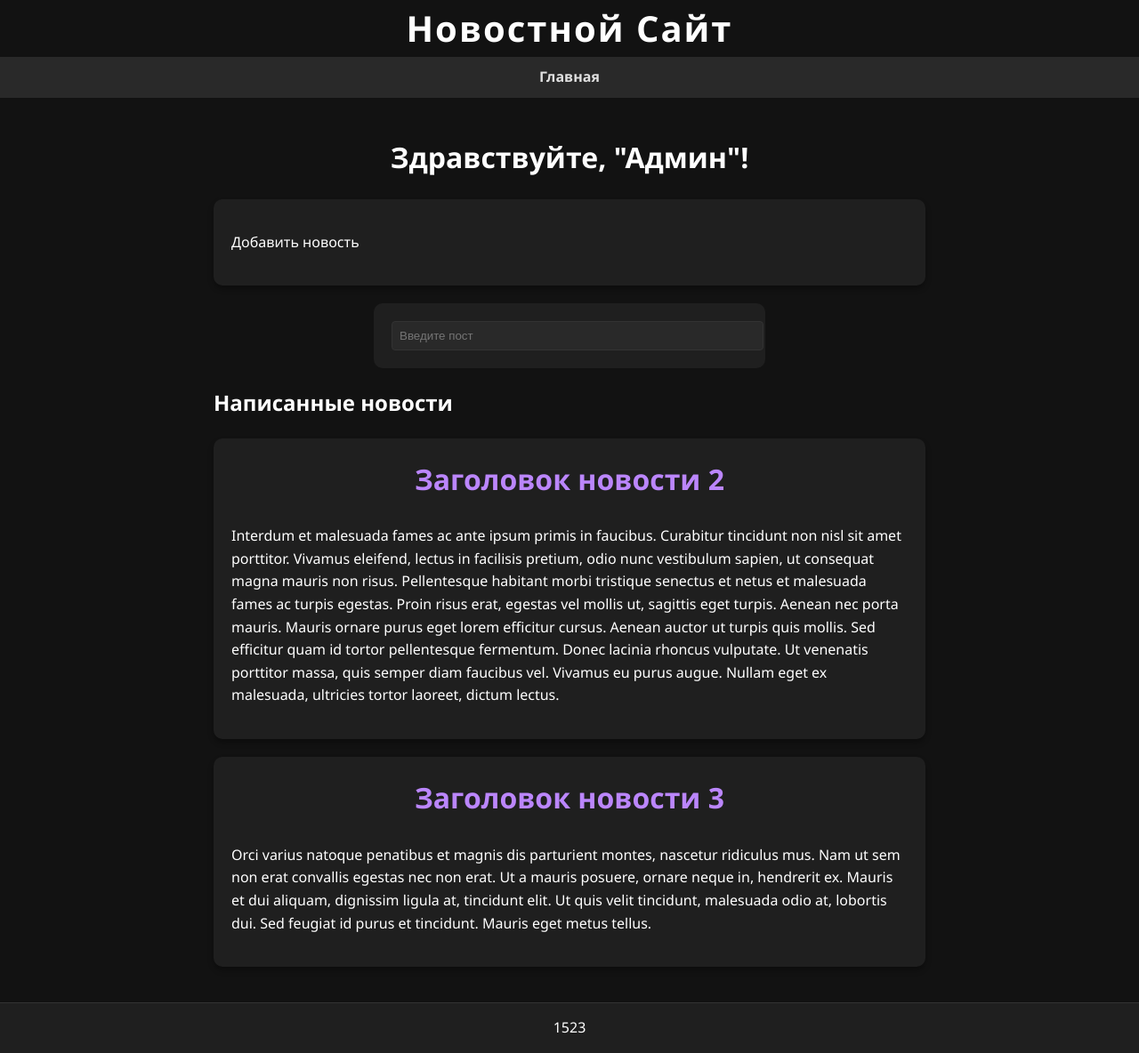
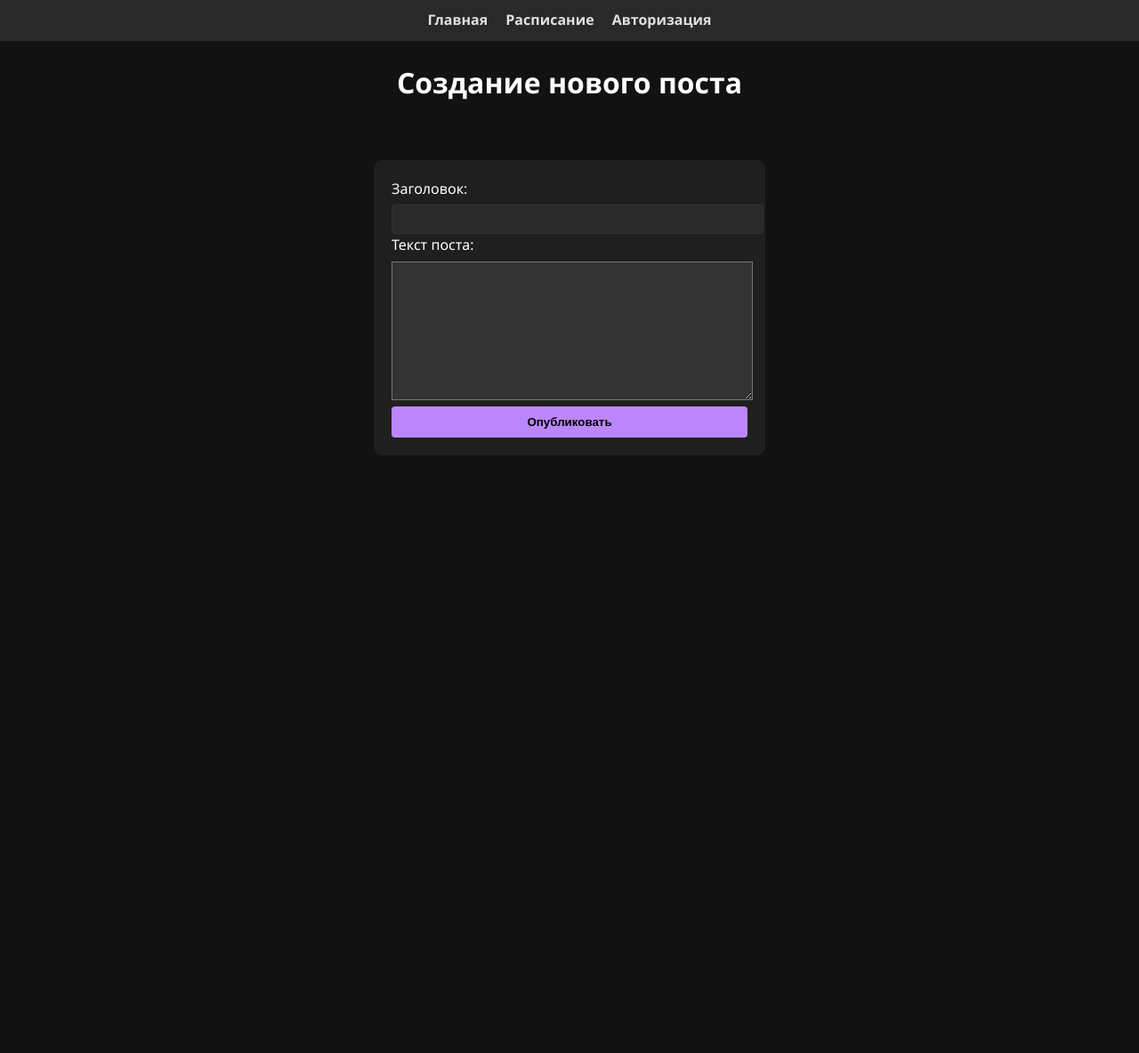
Before and after one commit to shchegolikhin-srgy/webApp, a Flask app: template templates/admin.html in a window 1280 px wide. Shown: the whole page at 89% size. After the commit the page ends 512 px from the top, so only its background shows below. Run offline with Flask 3, Linux system fonts and the light colour scheme; the template is opened without the code that fills it, so the values that code supplies are empty; some libraries are stand-ins or nearby versions.

Commit message:
испарваленмие бд

```diff
--- a/app.py
+++ b/app.py
@@ -4,7 +4,7 @@ import psycopg2
 connection =psycopg2.connect(
     dbname = "projectdb",
     user = "postgres",
-    password="32081ABc",
+    password="postgres",
     host="localhost",
     port = "5432"
 )
@@ -31,12 +31,8 @@ def auth(username, password):
             return "authorization failed: incorrect password"
     else:
         return "the user does not exist"
-text = "Loren ipsum"
-def insert_to_db():
 
-    cursor.execute("INSERT INTO Posts(name, text, author) VALUES(%s, %s, %s);", ("Пост1", text, "admin"))
-    cursor.execute("SELECT * FROM Posts;")
-    rows = cursor.fetchall()
+
 
 @app.route('/home')
 def home():
@@ -64,27 +60,33 @@ def login():
             return render_template("login.html")
     return render_template('login.html')
 
-@app.route('/admin')
+@app.route('/admin', methods=['GET', 'POST'])
 def admin():
-    if user.getUsername() == "admin":
-        return render_template("admin.html")
+    if request.method == 'POST':
+        header = request.form.get('title')
+        text = request.form.get('content')
+        cursor.execute("INSERT INTO Posts(name, text, author) VALUES(%s, %s, %s);", (header, text, "admin"))
     else:
-        return "Вы не админ"
+        if user.getUsername() == "admin":
+            return render_template("admin.html")
+        else:
+            return "Вы не админ"
+
 @app.route('/calendar')
 def calendar():
     return render_template('calendar.html')
 @app.route('/articles')
 def articles():
     name = "post 1"
-    cursor.execute("SELECT name, text, author FROM Posts WHERE name ='%s';" % (name))
+    cursor.execute("SELECT name, text, author FROM Posts WHERE text LIKE '%s%';")
     row = cursor.fetchone()
+
     return render_template('articles.html', text = row[1], header = row[0])
 
 # http://127.0.0.1:5000/home
 
 if __name__ == '__main__':
-    insert_to_db()
-    app.run(debug=True, port = 8081, host = '0.0.0.0')
+    app.run(debug=True,  host = '0.0.0.0')
 
 # CREATE TABLE Users(id SERIAL PRIMARY KEY, username VARCHAR(30), password VARCHAR(20), name VARCHAR(40)); таблица пользователей
 
--- a/static/css/styles.css
+++ b/static/css/style.css
@@ -150,3 +150,11 @@ footer a {
 footer a:hover {
     text-decoration: underline;
 }
+.admin-title{
+    text-align: center;
+}textarea{
+    width: 100%;
+}
+textarea{
+    background-color: #333;
+}
--- a/templates/about.html
+++ b/templates/about.html
@@ -4,9 +4,9 @@
     <meta charset="UTF-8">
     <meta name="viewport" content="width=device-width, initial-scale=1.0">
     <title>О сайте</title>
-    <link rel="stylesheet" href="{{ url_for('static', filename='css/styles.css') }}">
+    <link rel="stylesheet" href="{{ url_for('static', filename='css/style.css') }}">
 </head>
-<body>
+<body style="background-image: url('background.png'); background-size: cover;">
     <header>
         <h1>О сайте</h1>
     </header>
--- a/templates/admin.html
+++ b/templates/admin.html
@@ -3,37 +3,35 @@
 <head>
     <meta charset="UTF-8">
     <meta name="viewport" content="width=device-width, initial-scale=1.0">
-    <title>1523</title>
-    <link rel="stylesheet" href="{{ url_for('static', filename='css/styles.css') }}">
+    <title>Админка Новостного Портала</title>
+    <link rel="stylesheet" href="{{ url_for('static', filename='css/style.css') }}">
 </head>
-<body>
-    <header>
-        <h1>Новостной Сайт</h1>
-    </header>
+<body class ="admin">
+
     <nav>
         <a href="home">Главная</a>
+        <a href="calendar">Расписание</a>
+
+        <a href="login">Авторизация</a>
     </nav>
-    <main>
-        <h1 style="text-align: center;">Здравствуйте, "Админ"!</h1>
-        <article>
-            <p onclick="showAddNews()">Добавить новость</p>
-        </article>
-        <form action="http://localhost:3000/submit" method="post" id="addNewsForm">
-            <input type="text" placeholder="Введите пост" required id="story">
-        </form>
-        <h2>Написанные новости</h2>
-        <article>
-            <h2>Заголовок новости 2</h2>
-            <p>Interdum et malesuada fames ac ante ipsum primis in faucibus. Curabitur tincidunt non nisl sit amet porttitor. Vivamus eleifend, lectus in facilisis pretium, odio nunc vestibulum sapien, ut consequat magna mauris non risus. Pellentesque habitant morbi tristique senectus et netus et malesuada fames ac turpis egestas. Proin risus erat, egestas vel mollis ut, sagittis eget turpis. Aenean nec porta mauris. Mauris ornare purus eget lorem efficitur cursus. Aenean auctor ut turpis quis mollis. Sed efficitur quam id tortor pellentesque fermentum. Donec lacinia rhoncus vulputate. Ut venenatis porttitor massa, quis semper diam faucibus vel. Vivamus eu purus augue. Nullam eget ex malesuada, ultricies tortor laoreet, dictum lectus.</p>
-        </article>
-        <article>
-            <h2>Заголовок новости 3</h2>
-            <p>Orci varius natoque penatibus et magnis dis parturient montes, nascetur ridiculus mus. Nam ut sem non erat convallis egestas nec non erat. Ut a mauris posuere, ornare neque in, hendrerit ex. Mauris et dui aliquam, dignissim ligula at, tincidunt elit. Ut quis velit tincidunt, malesuada odio at, lobortis dui. Sed feugiat id purus et tincidunt. Mauris eget metus tellus.</p>
-        </article>
-    </main>
-    <footer>
-        1523
-    </footer>
-    <script src="{{ url_for('static', filename='js/scripts.js') }}"></script>
+
+
+    <div class="admin-panel">
+        <h1 class="admin-title">Создание нового поста</h1>
+        <main class="admin-main">
+            <form id="postForm" class="admin-form" method="post">
+                <label for="title" class="form-label">Заголовок:</label>
+                <input type="text" id="title" name="title" required class="form-input">
+
+                <label for="content" class="form-label">Текст поста:</label>
+                <textarea id="content" name="content" rows="10" required class="form-textarea"></textarea>
+
+                <button type="submit" class="form-button">Опубликовать</button>
+            </form>
+        </main>
+        <div id="message" class="message"></div>
+    </div>
+
+    <script src="script.js"></script>
 </body>
 </html>
--- a/templates/articles.html
+++ b/templates/articles.html
@@ -4,12 +4,13 @@
     <meta charset="UTF-8">
     <meta name="viewport" content="width=device-width, initial-scale=1.0">
     <title>Просмотр статьи</title>
-    <link rel="stylesheet" href="{{ url_for('static', filename='css/styles.css') }}">
+    <link rel="stylesheet" href="{{ url_for('static', filename='css/style.css') }}">
 </head>
-<body>
+<body style="background-image: url('background.png'); background-size: cover;">
     <header>
         <h1>Статьи</h1>
     </header>
+
     <nav>
         <a href="home">Главная</a>
     </nav>
@@ -20,6 +21,5 @@
             <p>{{text}}</p>
         </article>
     </main>
-
 </body>
 </html>
--- a/templates/calendar.html
+++ b/templates/calendar.html
@@ -4,9 +4,11 @@
     <meta charset="UTF-8">
     <meta name="viewport" content="width=device-width, initial-scale=1.0">
     <title>Расписание уроков</title>
-    <link rel="stylesheet" href="{{ url_for('static', filename='css/styles.css') }}">
+    <link rel="stylesheet" href="{{ url_for('static', filename='css/style.css') }}">
 </head>
-<body>
+<body style="background-image: url('background.png'); background-size: cover;">
+    <header>
+        <h1>Расписание</h1>
     </header>
     <nav>
         <a href="home">Главная</a>
```
Also changed, not shown: templates/index.html (+10 -10 lines), templates/login.html (+5 -6 lines), static/images/background.png (added), static/js/scripsts.js (added).
